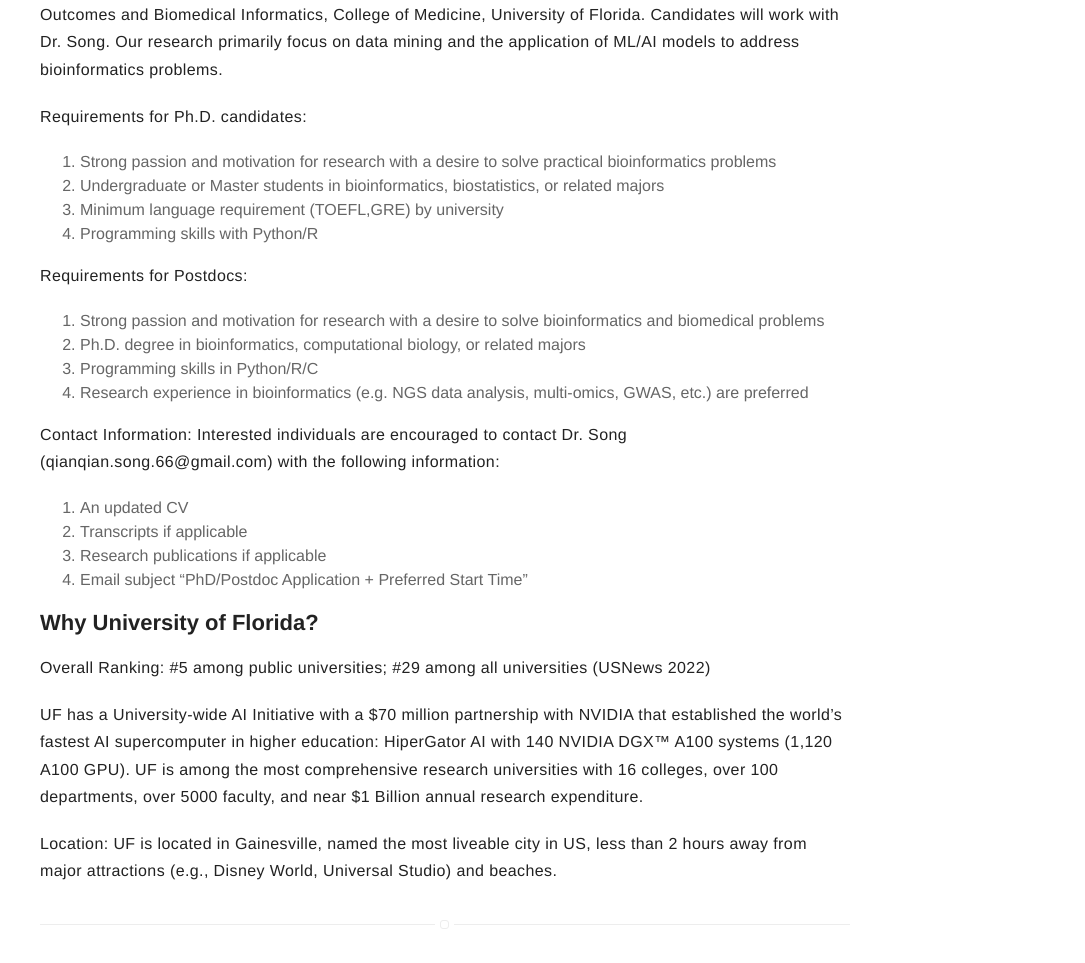
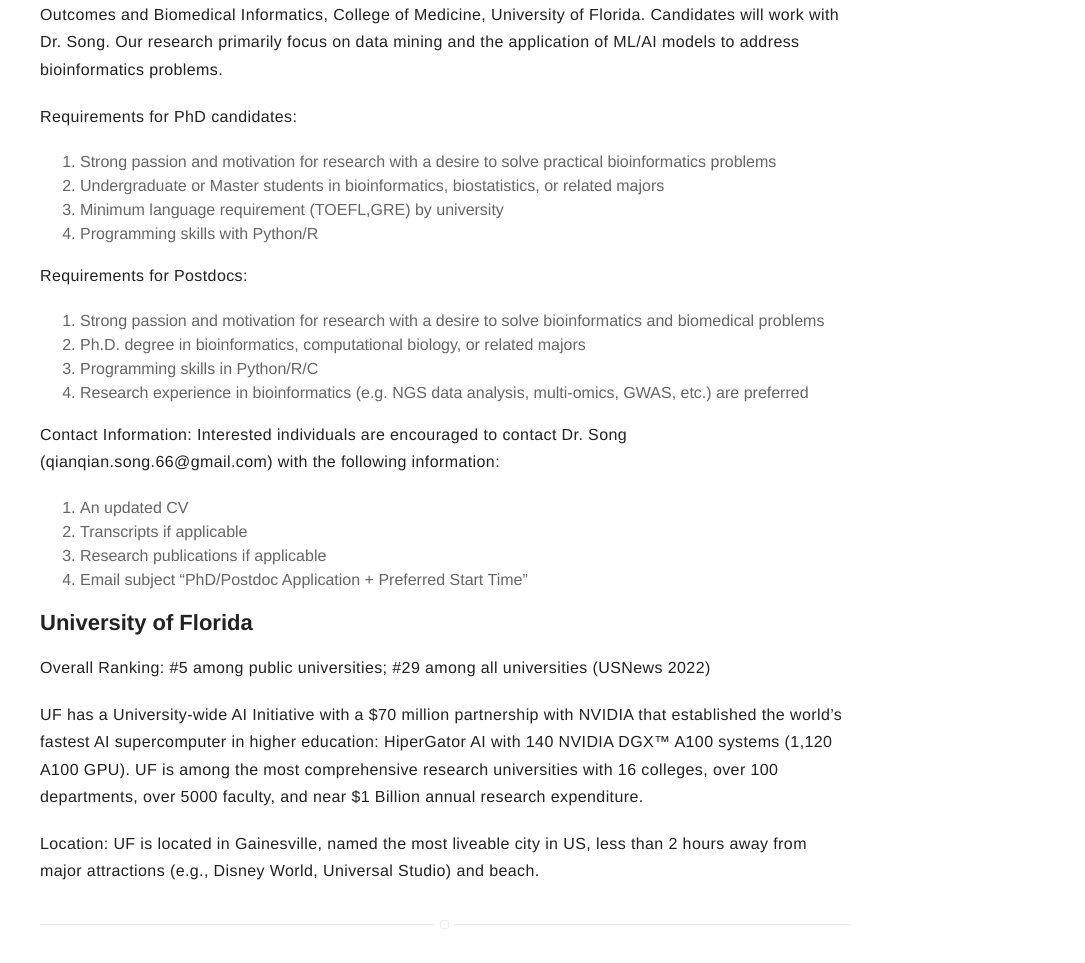
Before and after one commit to QSong-github/SongLab, a Jekyll site: the page built from pages/opening.md, in a window 1280 px wide. Shown: the part 245-1208 px from the top of the page, without its empty margins (195-1280 px from the left). Built offline with Jekyll 4.4.1, drawn with Linux system fonts in a browser that asks for light colours; grey boxes are pictures that could not be loaded.

Commit message:
Update opening.md

```diff
--- a/pages/opening.md
+++ b/pages/opening.md
@@ -7,7 +7,7 @@
 Multiple funded PhD and Postdoc positions in Bioinformatics field are available at the Department of Health Outcomes and Biomedical Informatics,
 College of Medicine, University of Florida. Candidates will work with Dr. Song. Our research primarily focus on data mining and the application of ML/AI models to address bioinformatics problems.
 
-Requirements for Ph.D. candidates:
+Requirements for PhD candidates:
 1. Strong passion and motivation for research with a desire to solve practical bioinformatics problems
 2. Undergraduate or Master students in bioinformatics, biostatistics, or related majors
 3. Minimum language requirement (TOEFL,GRE) by university
@@ -26,10 +26,10 @@
 3. Research publications if applicable
 4. Email subject “PhD/Postdoc Application + Preferred Start Time”
 
-## Why University of Florida?
+## University of Florida
 
 Overall Ranking: #5 among public universities; #29 among all universities (USNews 2022)
 
 UF has a University-wide AI Initiative with a $70 million partnership with NVIDIA that established the world’s fastest AI supercomputer in higher education: HiperGator AI with 140 NVIDIA DGX™ A100 systems (1,120 A100 GPU). UF is among the most comprehensive research universities with 16 colleges, over 100 departments, over 5000 faculty, and near $1 Billion annual research expenditure.
 
-Location: UF is located in Gainesville, named the most liveable city in US, less than 2 hours away from major attractions (e.g., Disney World, Universal Studio) and beaches.
+Location: UF is located in Gainesville, named the most liveable city in US, less than 2 hours away from major attractions (e.g., Disney World, Universal Studio) and beach.
```
